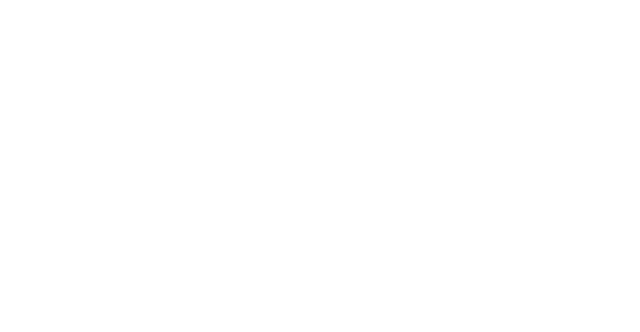
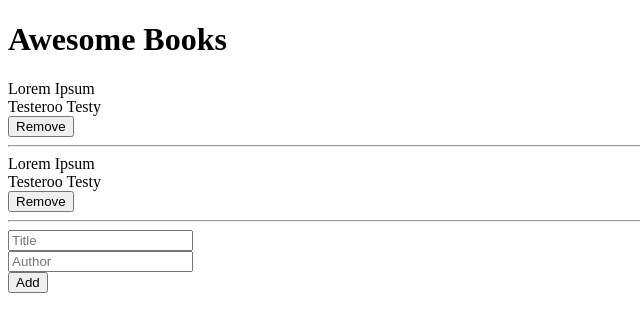
Before and after one commit to dheerajsachdeva/awesomeBooksES6, a plain HTML site: page index.html in a window 1280 px wide. Shown: the whole page, without its empty margins (0-640 px from the left). Drawn offline with Linux system fonts and the light colour scheme.

Commit message:
Add HTML text for the awesome books

```diff
--- a/index.html
+++ b/index.html
@@ -4,9 +4,43 @@
     <meta charset="UTF-8">
     <meta http-equiv="X-UA-Compatible" content="IE=edge">
     <meta name="viewport" content="width=device-width, initial-scale=1.0">
-    <title>Document</title>
+    <title>Awesome books</title>
 </head>
 <body>
+    <main>
+        <h1>Awesome Books</h1>
+        <section>
+            <article>
+                <div class="title">Lorem Ipsum</div>
+                <div class="author">Testeroo Testy</div>
+                <button>Remove</button>
+            </article>
+            <hr />
+            <article>
+                <div class="title">Lorem Ipsum</div>
+                <div class="aurthor">Testeroo Testy</div>
+                <button>Remove</button>
+            </article>
+            <hr />
+        </section>
+        <section>
+            <form>
+                <div>
+                    <label>
+                        <input type="text" name="title" placeholder="Title" />
+                    </label>
+                </div>
+                <div>
+                    <label>
+                        <input type="text" name="author" placeholder="Author" />
+                    </label>
+                </div>
+                <div>
+                    <button type="submit" name="save">Add</button>
+                </div>
+            </form>
+        </section>
 
+    </main>
 </body>
 </html>
```
